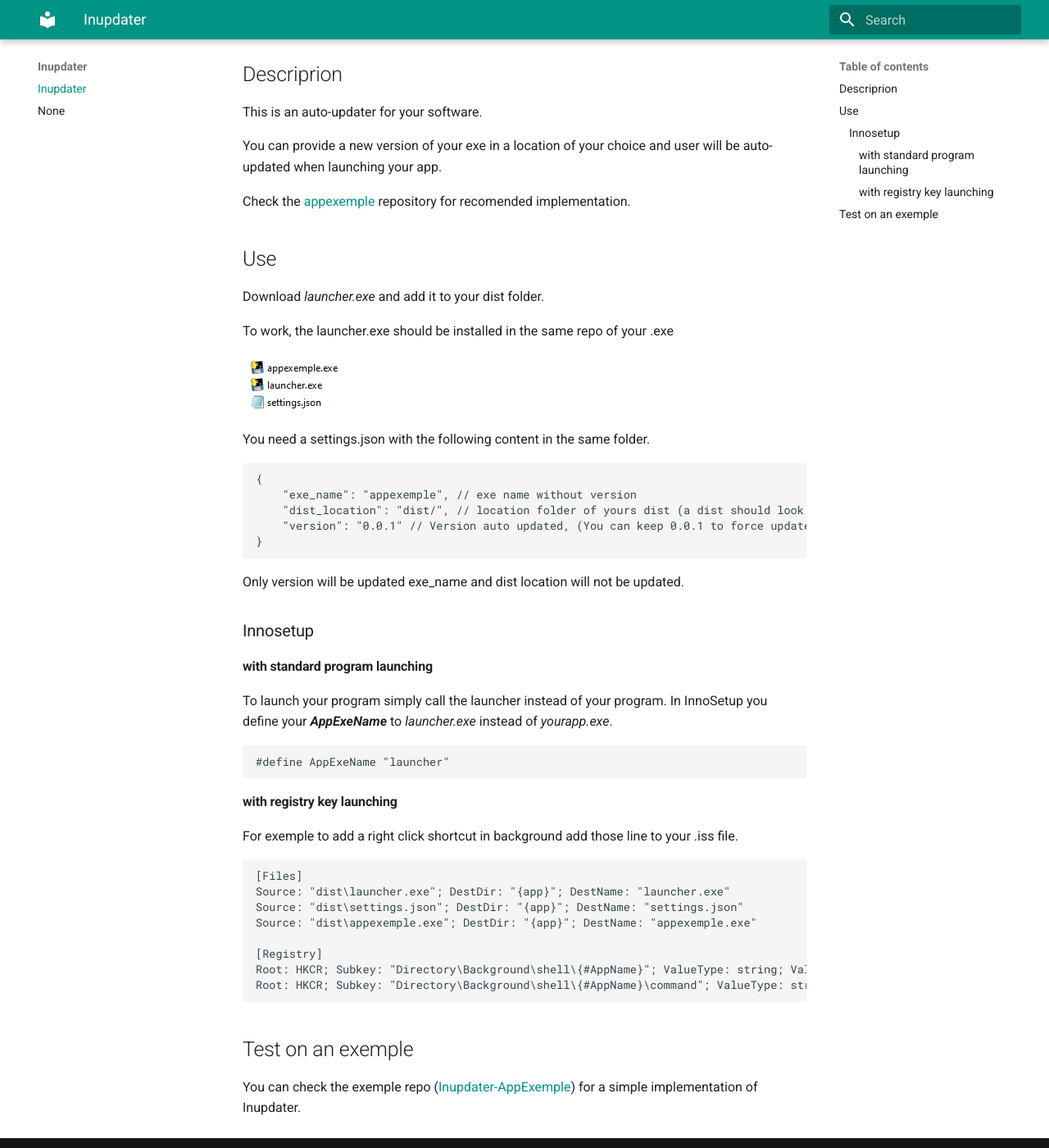
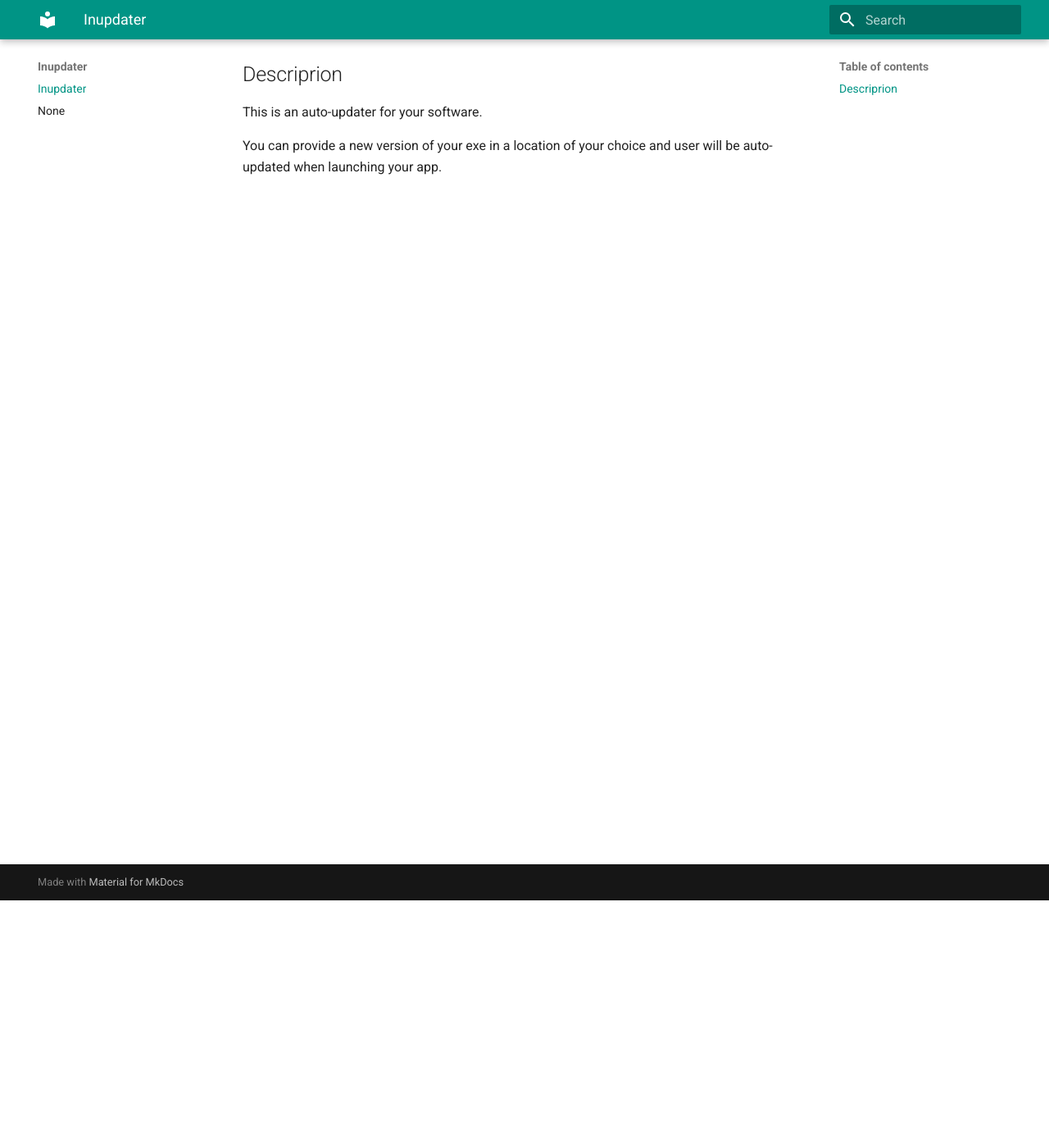
Before and after one commit to yoannmos/Inupdater, an MkDocs documentation site: the page built from docs/index.md, in a window 1280 px wide and 1400 px high, scrolled down 302 px. Shown: the whole window at 82% size. Built offline with MkDocs 1.6.1 and Material for MkDocs 9.7.7, drawn with Linux system fonts in a browser that asks for light colours.

Commit message:
:books: Simple index

````diff
--- a/docs/index.md
+++ b/docs/index.md
@@ -15,55 +17,3 @@
 This is an auto-updater for your software.
 
 You can provide a new version of your exe in a location of your choice and user will be auto-updated when launching your app.
-
-Check the [appexemple](https://github.com/yoannmos/inupdater-appexemple) repository for recomended implementation.
-
-## Use
-
-Download *launcher.exe* and add it to your dist folder.
-
-To work, the launcher.exe should be installed in the same repo of your .exe
-
-![Typical install Folder](images\folder.PNG)
-
-You need a settings.json with the following content in the same folder.
-
-```json
-{
-    "exe_name": "appexemple", // exe name without version
-    "dist_location": "dist/", // location folder of yours dist (a dist should look like : appexemple_1.0.2 = *exe_name*_*version*)
-    "version": "0.0.1" // Version auto updated, (You can keep 0.0.1 to force update in first launch)
-}
-```
-
-Only version will be updated exe_name and dist location will not be updated.
-
-### Innosetup
-
-#### with standard program launching
-
-To launch your program simply call the launcher instead of your program.
-In InnoSetup you define your ***AppExeName*** to *launcher.exe* instead of *yourapp.exe*.
-
-```pascal
-#define AppExeName "launcher"
-```
-
-#### with registry key launching
-
-For exemple to add a right click shortcut in background add those line to your .iss file.
-
-```pascal
-[Files]
-Source: "dist\launcher.exe"; DestDir: "{app}"; DestName: "launcher.exe"
-Source: "dist\settings.json"; DestDir: "{app}"; DestName: "settings.json"
-Source: "dist\appexemple.exe"; DestDir: "{app}"; DestName: "appexemple.exe"
-
-[Registry]
-Root: HKCR; Subkey: "Directory\Background\shell\{#AppName}"; ValueType: string; ValueName: ""; ValueData: "&Appexemple"; Flags: uninsdeletekey
-Root: HKCR; Subkey: "Directory\Background\shell\{#AppName}\command"; ValueType: string; ValueName: ""; ValueData: "{app}\launcher.exe"; Flags: uninsdeletekey
-```
-
-## Test on an exemple
-
-You can check the exemple repo ([Inupdater-AppExemple](https://github.com/yoannmos/Inupdater-AppExemple)) for a simple implementation of Inupdater.
````
Also changed, not shown: other parts of docs/index.md (+3 -1 lines).
